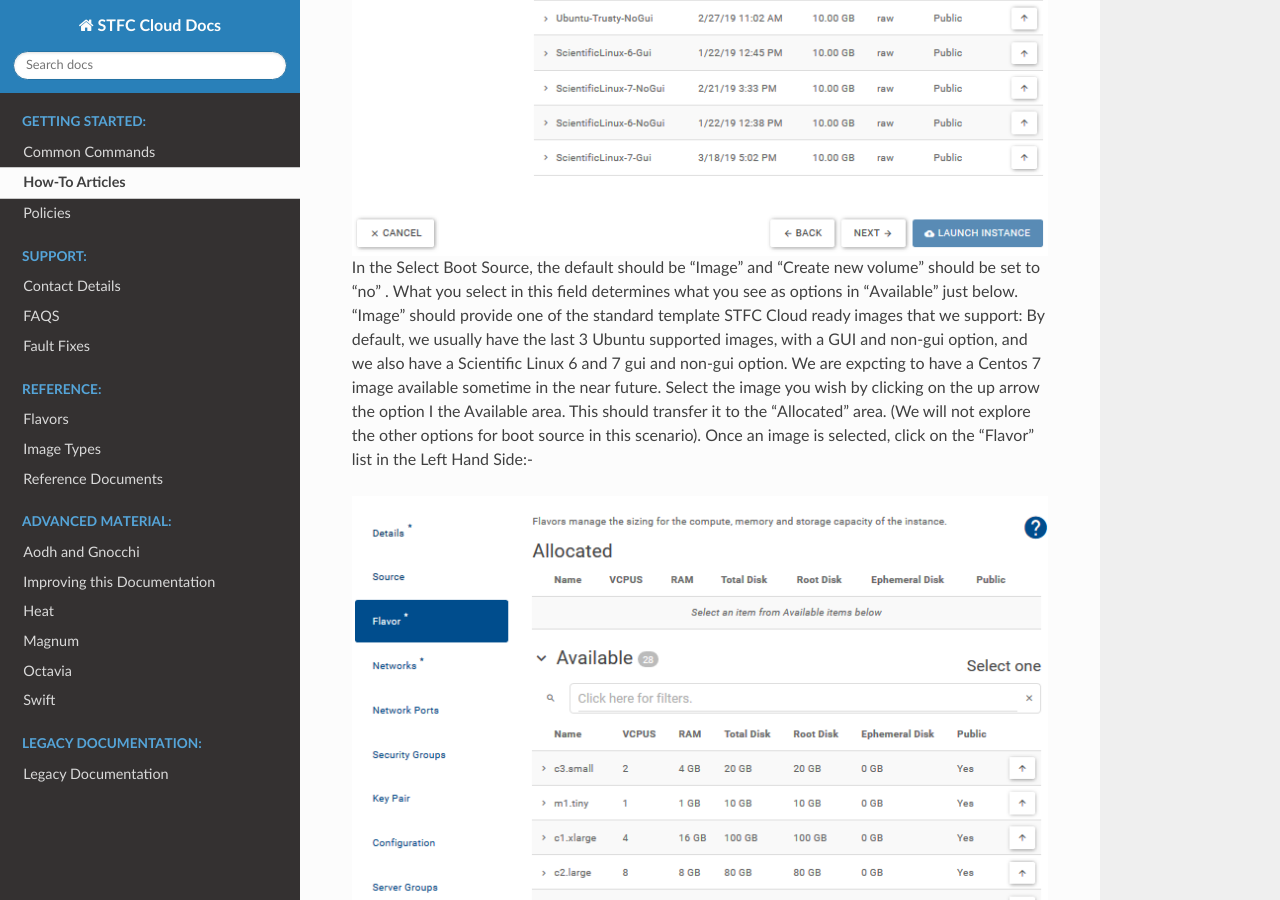
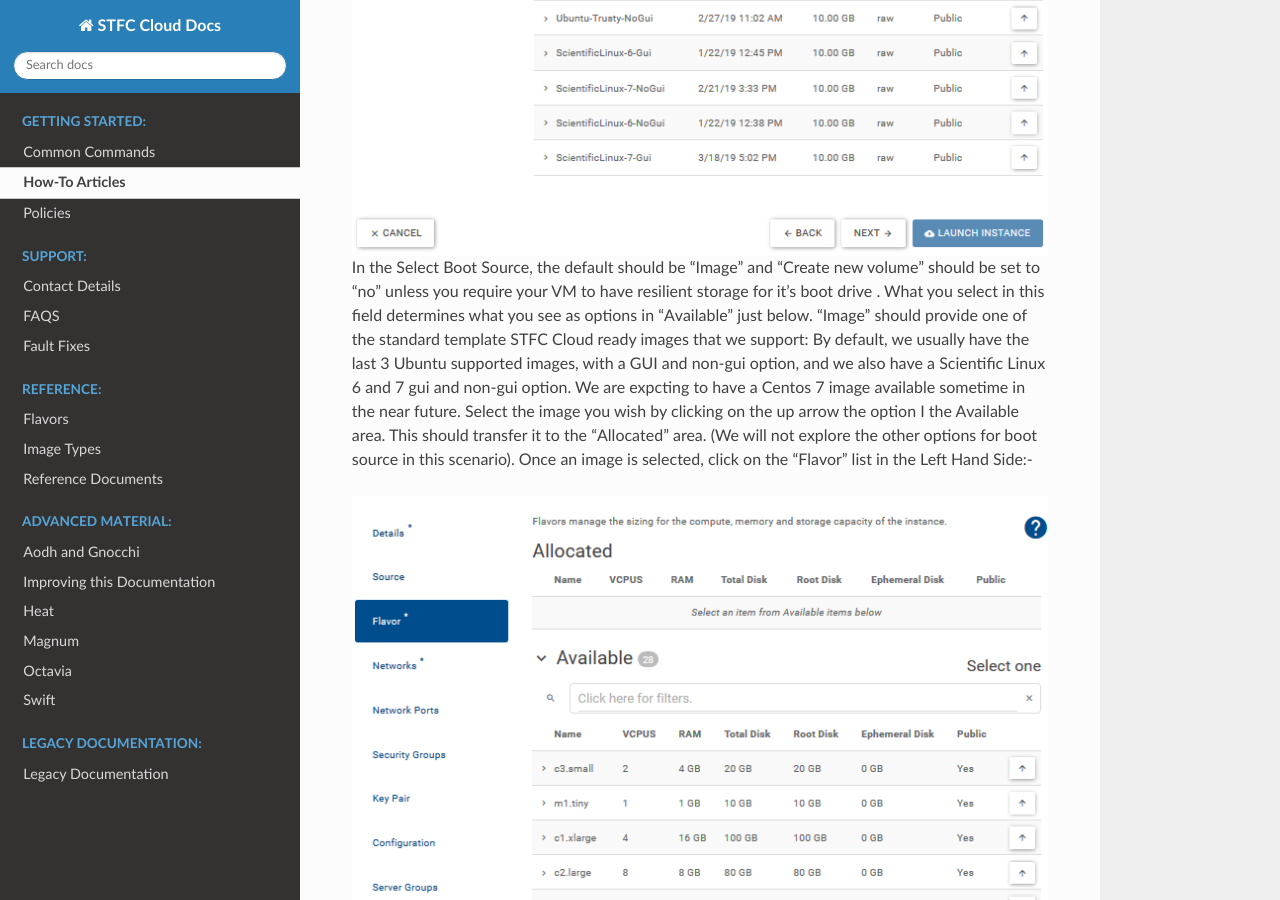
Before and after one commit to stfc/cloud-docs, a Sphinx documentation site: the page built from source/howto/CreateVMFromTheWebInterface.rst, in a window 1280 px wide and 900 px high, scrolled down 2841 px. Built offline with Sphinx 7.4.7 and the Read the Docs theme 2.0.0, drawn with Linux system fonts in a browser that asks for light colours.

Commit message:
Add note about resilient boot drive

```diff
--- a/source/howto/CreateVMFromTheWebInterface.rst
+++ b/source/howto/CreateVMFromTheWebInterface.rst
@@ -42,7 +42,7 @@ Now click on the “Source” option on the Left Hand Side:-
     :align: center
     :alt:
 
-In the Select Boot Source, the default should be “Image” and “Create new volume” should be set to “no” . What you select in this field determines what you see as options in “Available” just below.
+In the Select Boot Source, the default should be “Image” and “Create new volume” should be set to “no” unless you require your VM to have resilient storage for it's boot drive . What you select in this field determines what you see as options in “Available” just below.
 “Image” should provide one of the standard template STFC Cloud ready images that we support: By default, we usually have the last 3 Ubuntu supported images, with a GUI and non-gui option, and we also have a Scientific Linux 6  and 7 gui and non-gui option. We are expcting to have a Centos 7 image available sometime in the near future.
 Select the image you wish by clicking on the up arrow the option I the Available area. This should transfer it to the “Allocated” area.
 (We will not explore the other options for boot source in this scenario).
```
